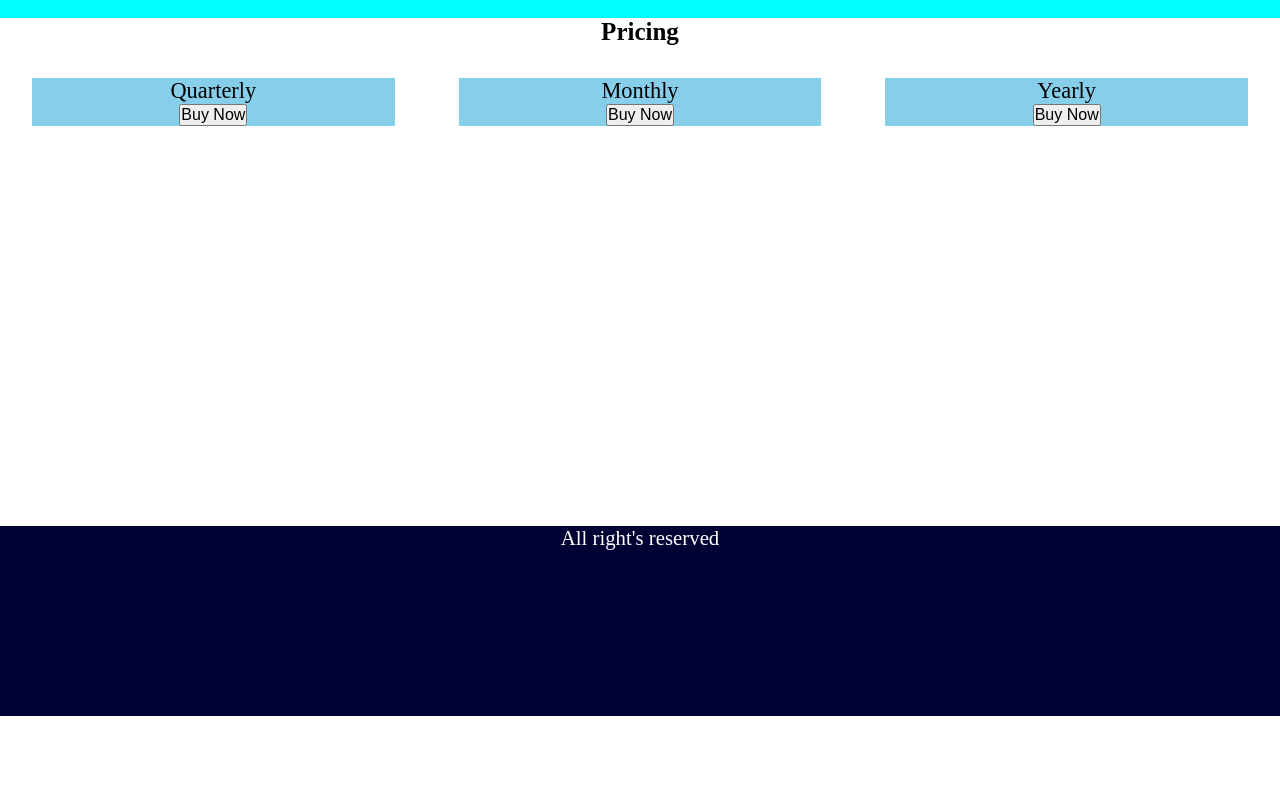
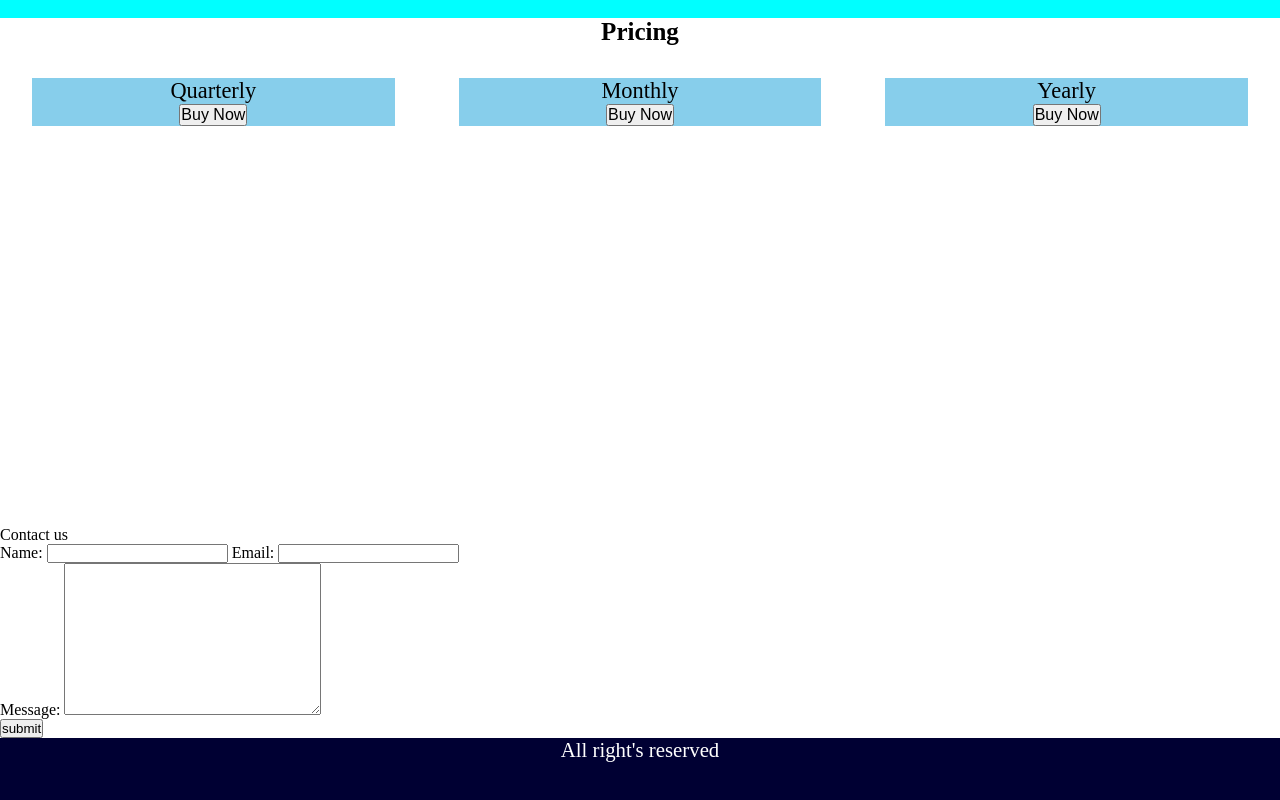
Before and after one commit to Manjeetsharmaa/RobotechPro, a plain HTML site: page index.html in a window 1280 px wide. Shown: the part 1032-1832 px from the top of the page. Before the commit the page ends 1748 px from the top, so only its background shows below. Drawn offline with Linux system fonts and the light colour scheme.

Commit message:
Made few changes!

```diff
--- a/index.html
+++ b/index.html
@@ -37,7 +37,7 @@
                 </li>
 
                 <li class="nav-item">
-                    <a href="" class="nav-link">Contact Us</a>
+                    <a href="#section-5" class="nav-link">Contact Us</a>
                 </li>
                 <a href="login.html" class="login-btn" target="_blank">Login</a>
             </ul>
@@ -94,15 +94,28 @@
 
     </section>
 
+    <div class="contact">Contact us</div>
+
     <section id="section-5">
 
+        <form action="" method="post">
+            <label for="name">Name:</label>
+            <input type="text">
+            <label for="Email">Email:</label>
+            <input type="email">
+            <br />
+            <label for="message">Message:</label>
+            <textarea name="message" id="message" cols="30" rows="10"></textarea>
+            <br />
+            <button type="submit">submit</button>
+        </form>
     </section>
 
     <footer>
 
 
         <div class="right">
-         All right's reserved
+            All right's reserved
         </div>
     </footer>
 
```
